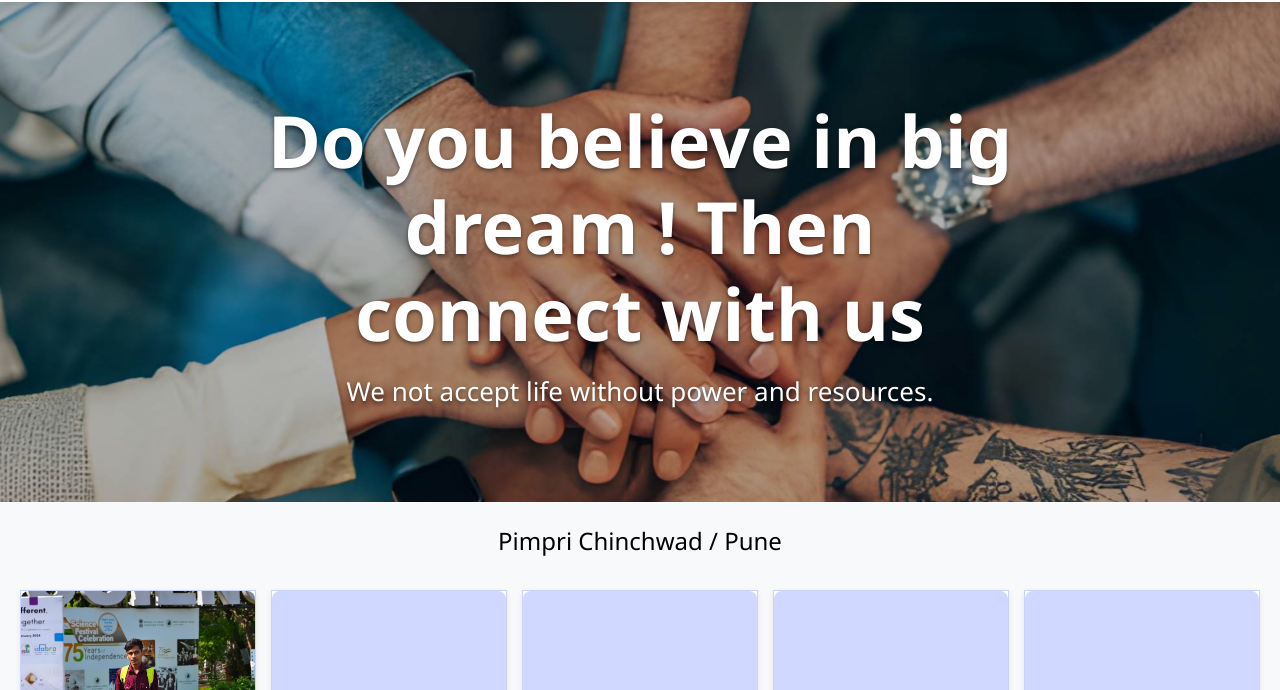
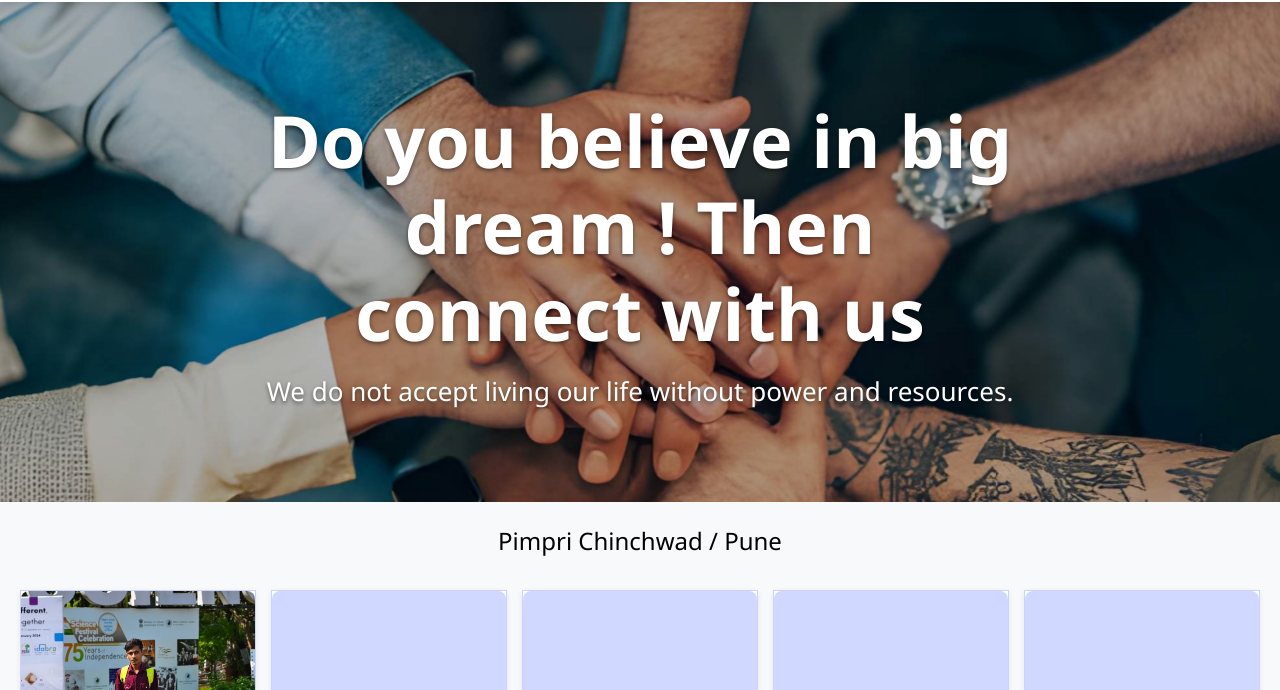
Before and after one commit to Planetmarket/mscpune, a plain HTML site: page index.html in a window 1280 px wide. Shown: the part 110-800 px from the top of the page. Drawn offline with Linux system fonts and the light colour scheme.

Commit message:
Update index.html

```diff
--- a/index.html
+++ b/index.html
@@ -95,7 +95,7 @@ footer { text-align:center; padding:30px 20px; background:#1a2b5c; color:#fff; f
   <div class="hero-bg"></div>
   <div class="hero-content">
     <h2>Do you believe in big dream ! Then connect with us</h2>
-    <p> We not accept life without power and resources.</p>
+    <p> We do not accept living our life without power and resources.</p>
   </div>
 </section>
 
```
